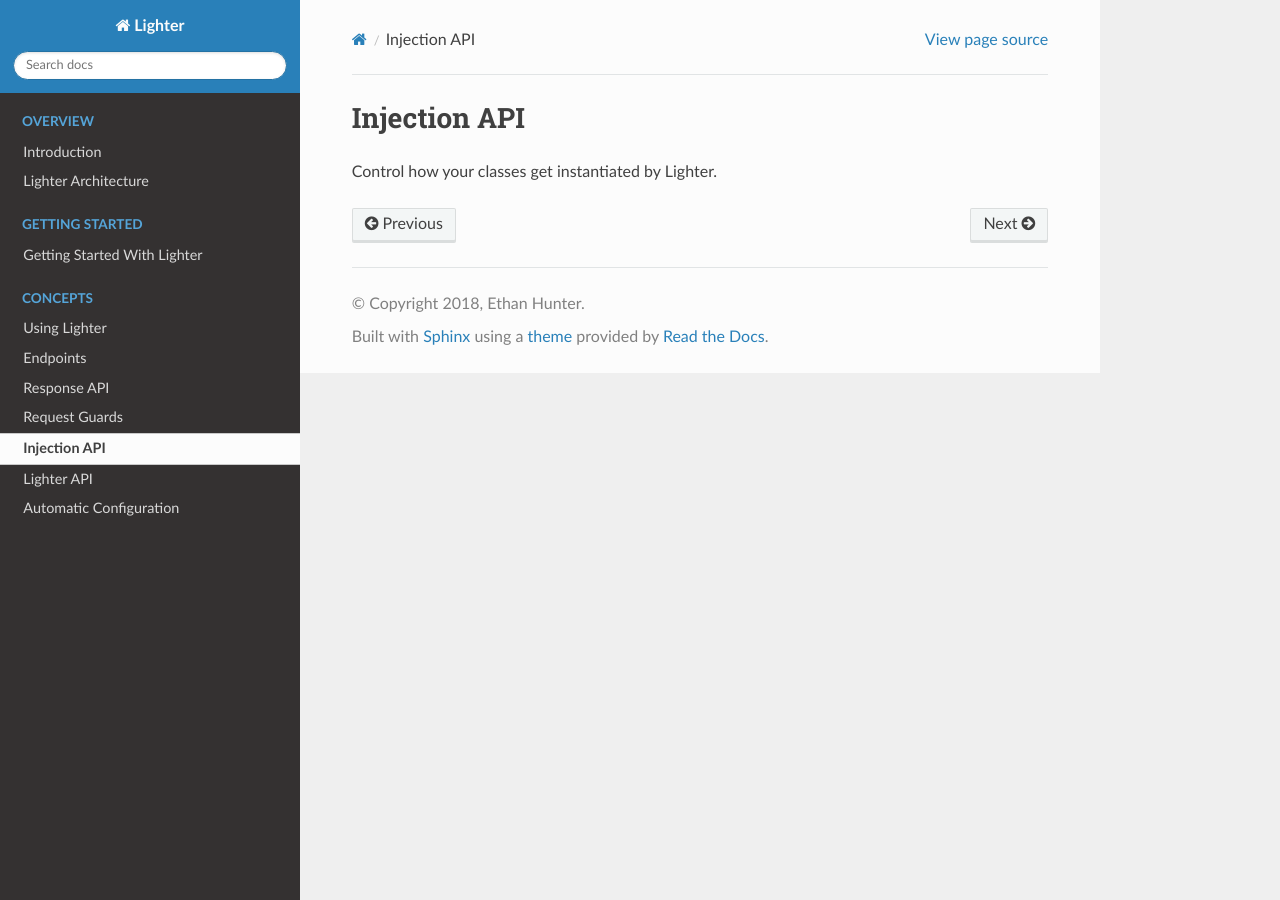
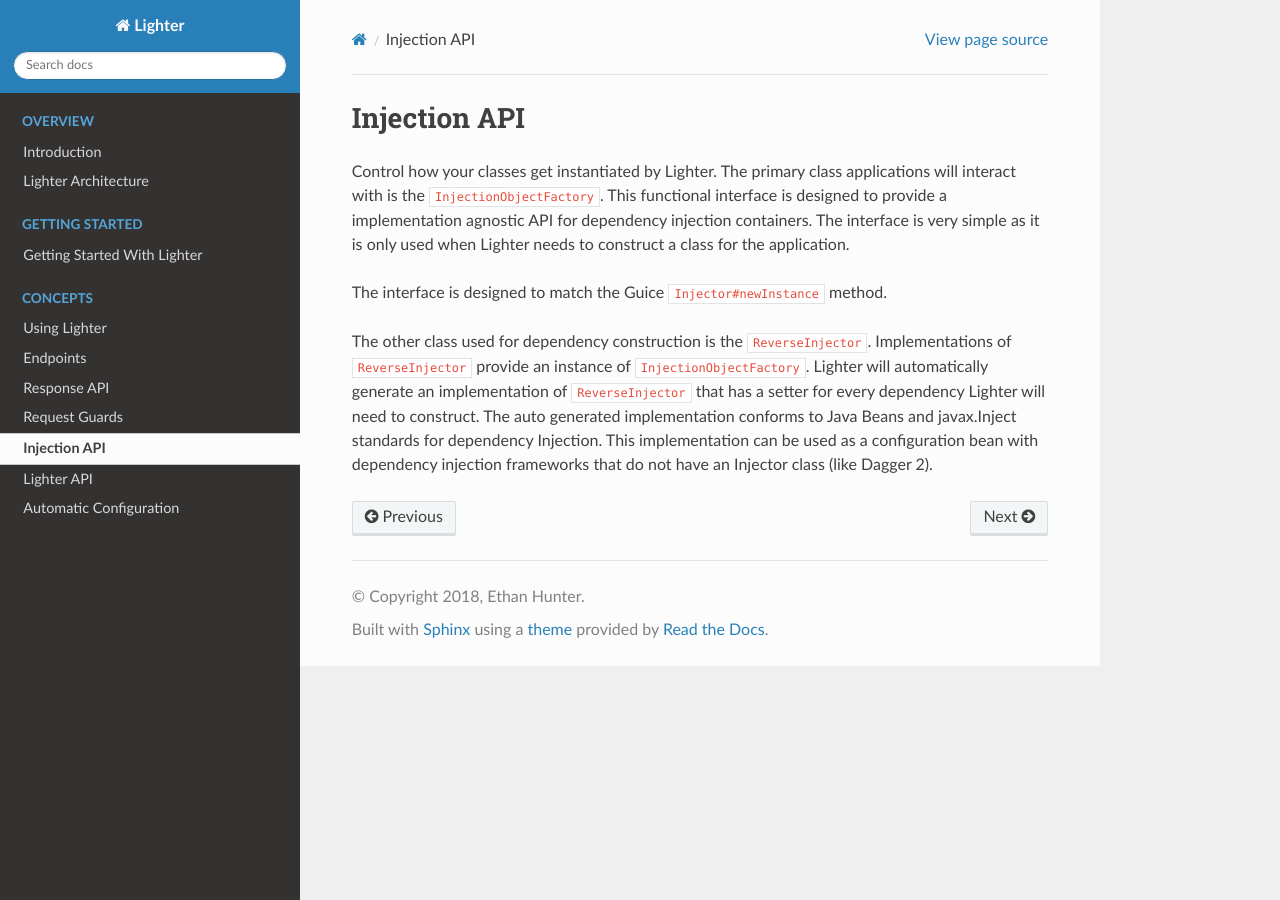
Before and after one commit to Spaceman1701/lighter, a Sphinx documentation site: the page built from docs/concepts/injection.rst, in a window 1280 px wide. Built offline with Sphinx 7.4.7 and the Read the Docs theme 2.0.0, drawn with Linux system fonts in a browser that asks for light colours.

Commit message:
add some injection docs

```diff
--- a/docs/concepts/injection.rst
+++ b/docs/concepts/injection.rst
@@ -1,3 +1,15 @@
 Injection API
 =============
-Control how your classes get instantiated by Lighter.
+Control how your classes get instantiated by Lighter. The primary class applications
+will interact with is the ``InjectionObjectFactory``. This functional interface is designed
+to provide a implementation agnostic API for dependency injection containers. The interface is
+very simple as it is only used when Lighter needs to construct a class for the application.
+
+The interface is designed to match the Guice ``Injector#newInstance`` method.
+
+The other class used for dependency construction is the ``ReverseInjector``. Implementations
+of ``ReverseInjector`` provide an instance of ``InjectionObjectFactory``. Lighter will automatically
+generate an implementation of ``ReverseInjector`` that has a setter for every dependency Lighter will
+need to construct. The auto generated implementation conforms to Java Beans and javax.Inject standards
+for dependency Injection. This implementation can be used as a configuration bean with dependency injection
+frameworks that do not have an Injector class (like Dagger 2).
```
